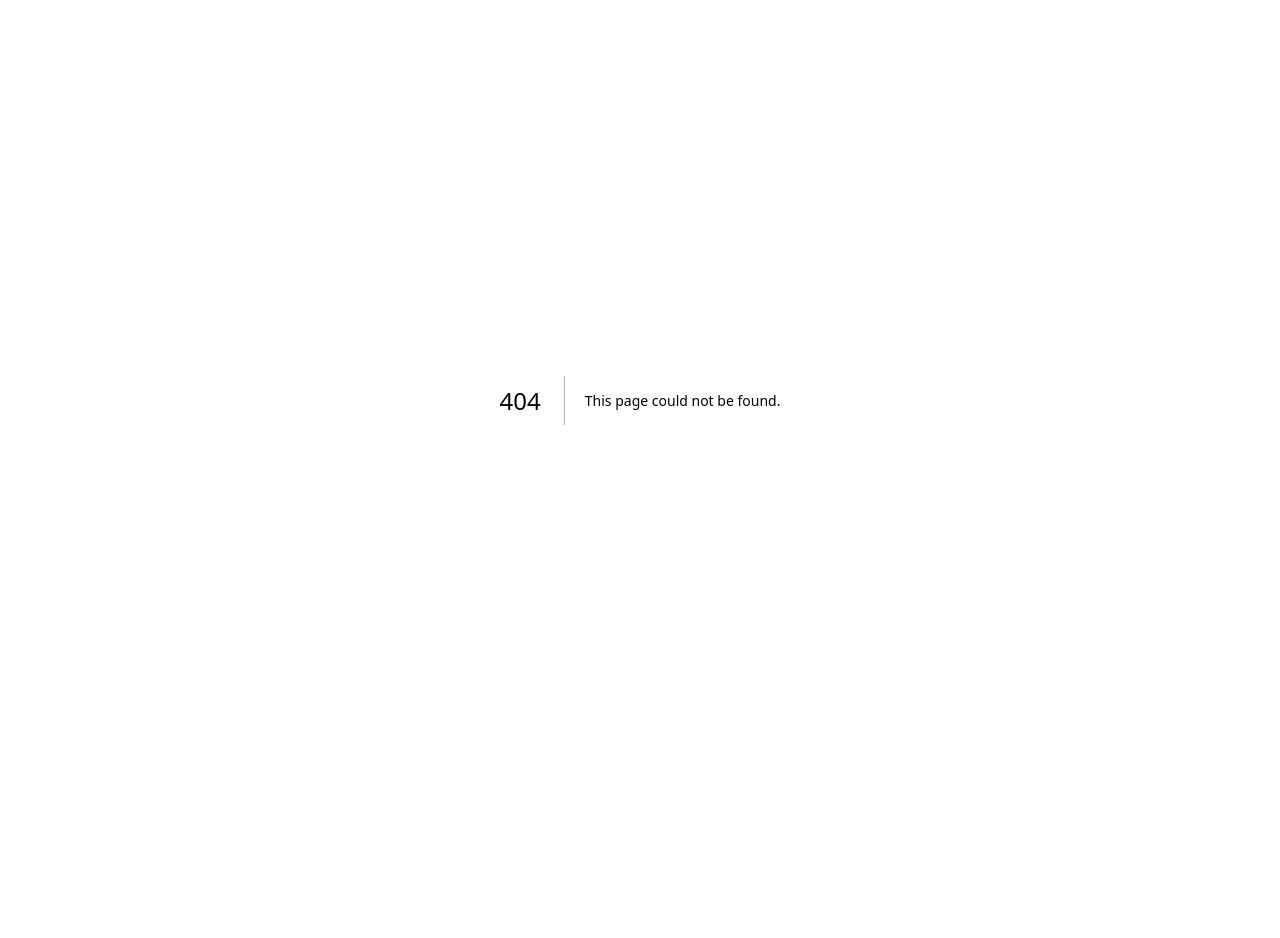
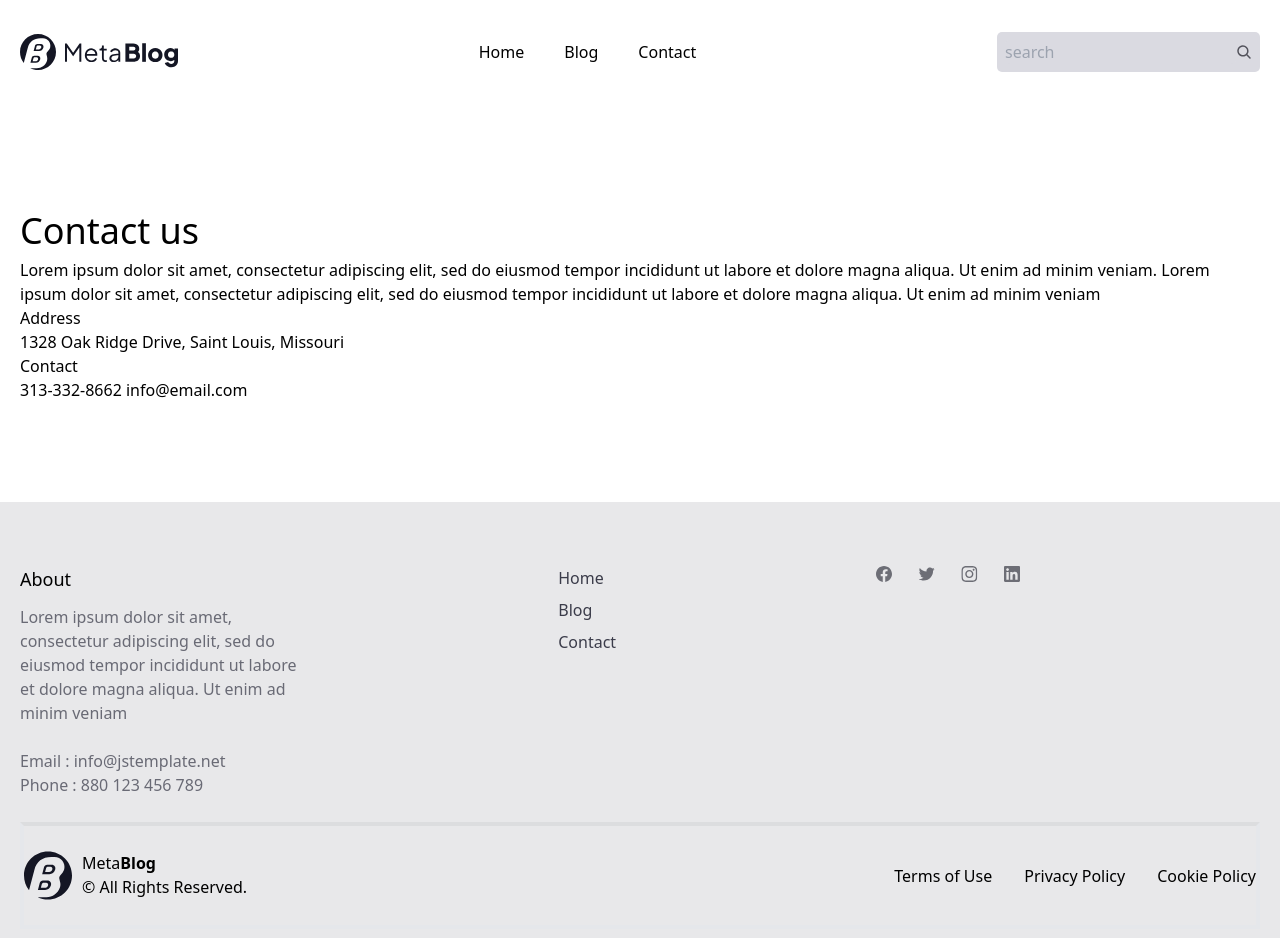
Before and after one commit to LP23-1A/Otgonbayar, a Next.js app in the folder webblog/: page /contact in a window 1280 px wide. Before the commit this address had no page. Shown: the top 938 px of the page. Before the commit the page ends 800 px from the top, so only its background shows below. Built offline with nearby package versions, Linux system fonts and the light colour scheme.

Commit message:
readmore

```diff
--- a/webblog/src/components/AllBlog.jsx
+++ /dev/null
@@ -1,30 +0,0 @@
-import BlogCard from "@/components/AllBlogCard";
-
-export default function AllBlog() {
-    return(
-        <section className="w-[1240px] flex flex-col gap-[32px] mt-">
-            <div className="flex flex-col gap-[32px]">
-                <div>
-                    <h6 className="text-[24px]">All Blog Post</h6>
-                </div>
-                <div className="flex items-center justify-between">
-                    <div className="flex gap-[20px] text-[12px]">
-                        <button className="hover:text-[#D4A373]">All</button>
-                        <button className="hover:text-[#D4A373]">Design</button>
-                        <button className="hover:text-[#D4A373]">Travel</button>
-                        <button className="hover:text-[#D4A373]">Fashion</button>
-                        <button className="hover:text-[#D4A373]">Technology</button>
-                        <button className="hover:text-[#D4A373]">Branding</button>
-                    </div>
-                    <button>View All</button>
-                </div>
-            </div>
-            <div>
-                <BlogCard/>
-            </div>
-            <div className="flex justify-center">
-                <button className="flex items-center border-solid border-2 border-[#a3a4a9] rounded-[12px] py-[12px] px-[20px] text-[#696A75]">Read More</button>
-            </div>
-        </section>
-    )
-}
--- a/webblog/src/components/AllBlogCard.jsx
+++ b/webblog/src/components/AllBlogCard.jsx
@@ -1,27 +1,54 @@
 import axios from "axios"
-import { useEffect, useState } from "react";
-let api = "https://dev.to/api/articles?username=gereltuyamz";
+import { useEffect, useRef, useState } from "react";
+let api = "https://dev.to/api/articles";
 
 const AllBlog = () => {
-    const [data, setData] = useState([]);
+    const [data, setData] = useState([])
+    const initData = useRef([])
+    const All = () => setData(initData.current)
     const get = async() => {
         let response = await axios.get(api)
+        initData.current = response.data
+        setData(response.data)
+        console.log(response.data)
+    }
 
-        setData(response.data)
-        console.log(response.data);
+    const [firstData, setFirstData] = useState(6)
+
+    const ReadMore = () =>{
+        setFirstData((adddata) => adddata + 3 )
     }
+
+    const filter = (name) => setData(() => initData.current.filter((el) => el.tags === name))
     useEffect(() =>{
         get()
     },[])
 
     return (
+        <section className="w-[1240px] flex flex-col gap-[32px] mt-">
+        <div className="flex flex-col gap-[32px]">
+            <div>
+                <h6 className="text-[24px]">All Blog Post</h6>
+            </div>
+            <div className="flex items-center justify-between">
+                <div className="flex gap-[20px] text-[12px]">
+                    <button className="hover:text-[#D4A373]" onClick={All} >All</button>
+                    <button className="hover:text-[#D4A373]" onClick={() => filter('webdev')} >Webdev</button>
+                    <button className="hover:text-[#D4A373]" onClick={() => filter('programming')} >Programming</button>
+                    <button className="hover:text-[#D4A373]" onClick={() => filter('nextjs')} >Nextjs</button>
+                    <button className="hover:text-[#D4A373]" onClick={() => filter('Technology')} >Technology</button>
+                    <button className="hover:text-[#D4A373]" onClick={() => filter('Branding')} >Branding</button>
+                </div>
+                <button>View All</button>
+            </div>
+        </div>
         <div className="w-[1240px] flex flex-wrap justify-between gap-[20px]">
             {
-                data.map((props) => {
+                data.slice(0, firstData).map((props) => {
                     return (
                         <div className="flex flex-col gap-[16px] w-[392px] h-[476px] rounded-xl border-2 p-[16px] ">
                             <div>
-                                <img className="rounded-lg bg-cover w-[360px] h-[240px]" src={props.social_image} alt="" />
+                                <img className="rounded-lg bg-cover w-[360px] h-[240px]" src={props.cover_image} alt="" />
                             </div>
                             <div className="flex flex-col gap-[20px]">
                                 <div className="flex flex-col gap-[16px]">
@@ -37,6 +64,11 @@ const AllBlog = () => {
                 })
             }
         </div>
+        <div className="flex justify-center">
+            <button onClick={ReadMore} className="flex items-center border-solid border-2 border-[#a3a4a9] rounded-[12px] py-[12px] px-[20px] text-[#696A75]">Read More</button>
+        </div>
+    </section>
+
     )
 }
 
--- /dev/null
+++ b/webblog/src/pages/blog.js
@@ -0,0 +1,13 @@
+import Navbar from "@/components/Navbar";
+import Footer from "@/components/Footer";
+import AllBlogCard from "@/components/AllBlogCard";
+
+export default function BlogPage() {
+    return(
+        <section className="flex flex-col justify-center items-center gap-[100px]">
+            <Navbar/>
+            <AllBlogCard/>
+            <Footer/>
+        </section>
+    )
+}
--- /dev/null
+++ b/webblog/src/pages/contact.js
@@ -0,0 +1,29 @@
+import Navbar from "@/components/Navbar";
+import Footer from "@/components/Footer";
+import AllBlogCard from "@/components/AllBlogCard";
+
+export default function BlogPage() {
+    return(
+        <section className="flex flex-col justify-center items-center gap-[100px]">
+            <Navbar/>
+            <div className="w-[1240px]">
+                <div>
+                    <p className="text-[36px]">Contact us</p>
+                    <p>Lorem ipsum dolor sit amet, consectetur adipiscing elit, sed do eiusmod tempor incididunt ut labore et dolore magna aliqua. Ut enim ad minim veniam. Lorem ipsum dolor sit amet, consectetur adipiscing elit, sed do eiusmod tempor incididunt ut labore et dolore magna aliqua. Ut enim ad minim veniam</p>
+                </div>
+                <div>
+                    <div>
+                        <p>Address</p>
+                        <p>1328 Oak Ridge Drive, Saint Louis, Missouri</p>
+                    </div>
+                    <div>
+                        <p>Contact</p>
+                        <p>313-332-8662
+                        info@email.com</p>
+                    </div>
+                </div>
+            </div>
+            <Footer/>
+        </section>
+    )
+}
--- a/webblog/src/pages/index.js
+++ b/webblog/src/pages/index.js
@@ -1,8 +1,8 @@
-import AllBlog from "@/components/AllBlog";
 import Carsoule from "@/components/Carsoule";
 import Footer from "@/components/Footer";
 import Navbar from "@/components/Navbar";
 import Trending from "@/components/Trending";
+import AllBlogCard from "@/components/AllBlogCard";
 
 export default function Home() {
   return (
@@ -10,7 +10,7 @@ export default function Home() {
         <Navbar/>
         <Carsoule/>
         <Trending/>
-        <AllBlog/>
+        <AllBlogCard/>
         <Footer/>
     </div>
   )
```
Also changed, not shown: webblog/src/pages/blog/[blog].js (added).
